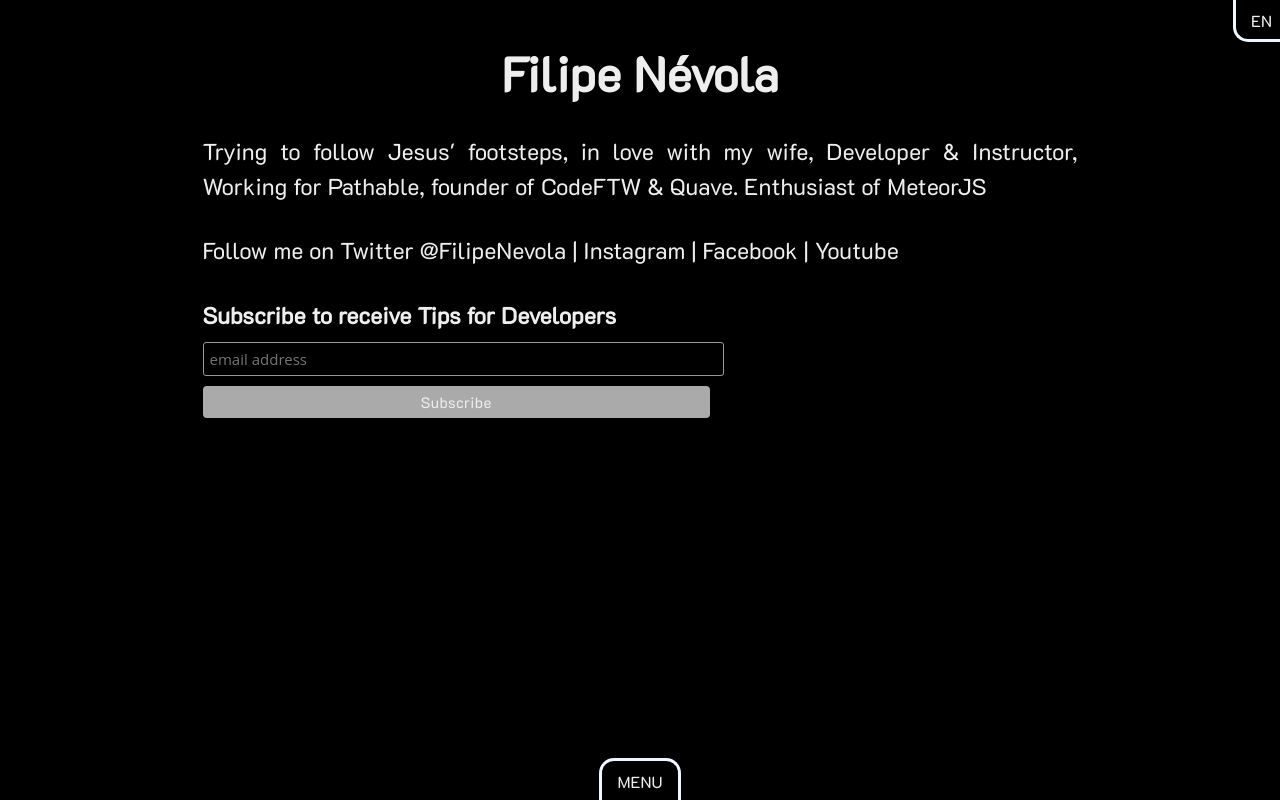
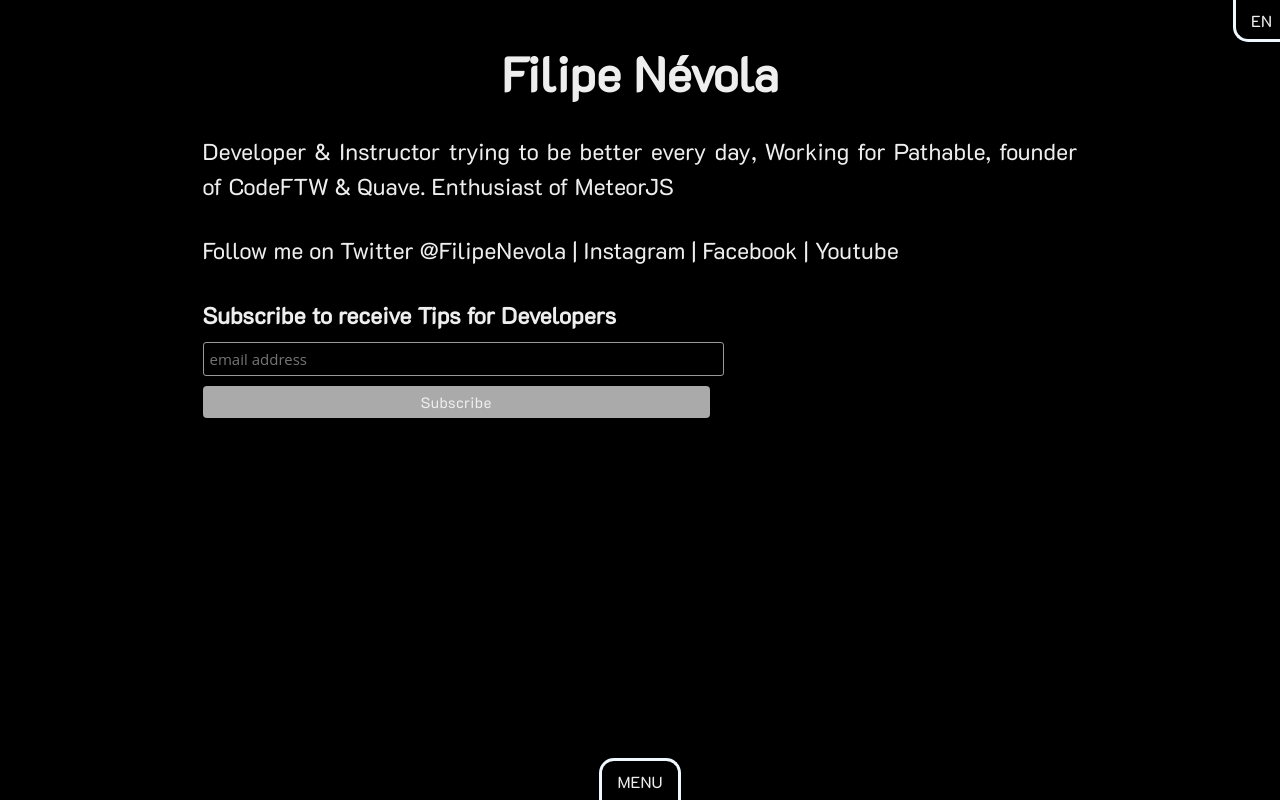
Before and after one commit to filipenevola/filipenevola, a Next.js app: page / in a window 1280 px wide. Built offline with nearby package versions, Linux system fonts and the light colour scheme.

Commit message:
updating index text

```diff
--- a/pages/index.js
+++ b/pages/index.js
@@ -7,8 +7,7 @@
   en: {
     intro: key => (
       <p key={key}>
-        Trying to follow Jesus' footsteps, in love with my wife, Developer &
-        Instructor, Working for{" "}
+        Developer & Instructor trying to be better every day, Working for{" "}
         <a href="https://twitter.com/Pathable">Pathable</a>, founder of{" "}
         <a href="https://twitter.com/FTW_Code">CodeFTW</a> &{" "}
         <a href="https://twitter.com/QuaveTI">Quave</a>. Enthusiast of{" "}
@@ -19,9 +18,8 @@
   pt: {
     intro: key => (
       <p key={key}>
-        Tentando seguir os passos de Jesus, apaixonado pela minha esposa,
-        Desenvolvedor e Instrutor, Trabalhando para a{" "}
-        <a href="https://twitter.com/Pathable">Pathable</a>, fundador do
+        Desenvolvedor e Instrutor tentando ser melhor todos os dias, Trabalhando
+        para a <a href="https://twitter.com/Pathable">Pathable</a>, fundador do
         <a href="https://twitter.com/FTW_Code">CodeFTW</a> e{" "}
         <a href="https://twitter.com/QuaveTI">Quave</a>. Entusiata de{" "}
         <a href="https://twitter.com/meteorjs">MeteorJS</a>
```
